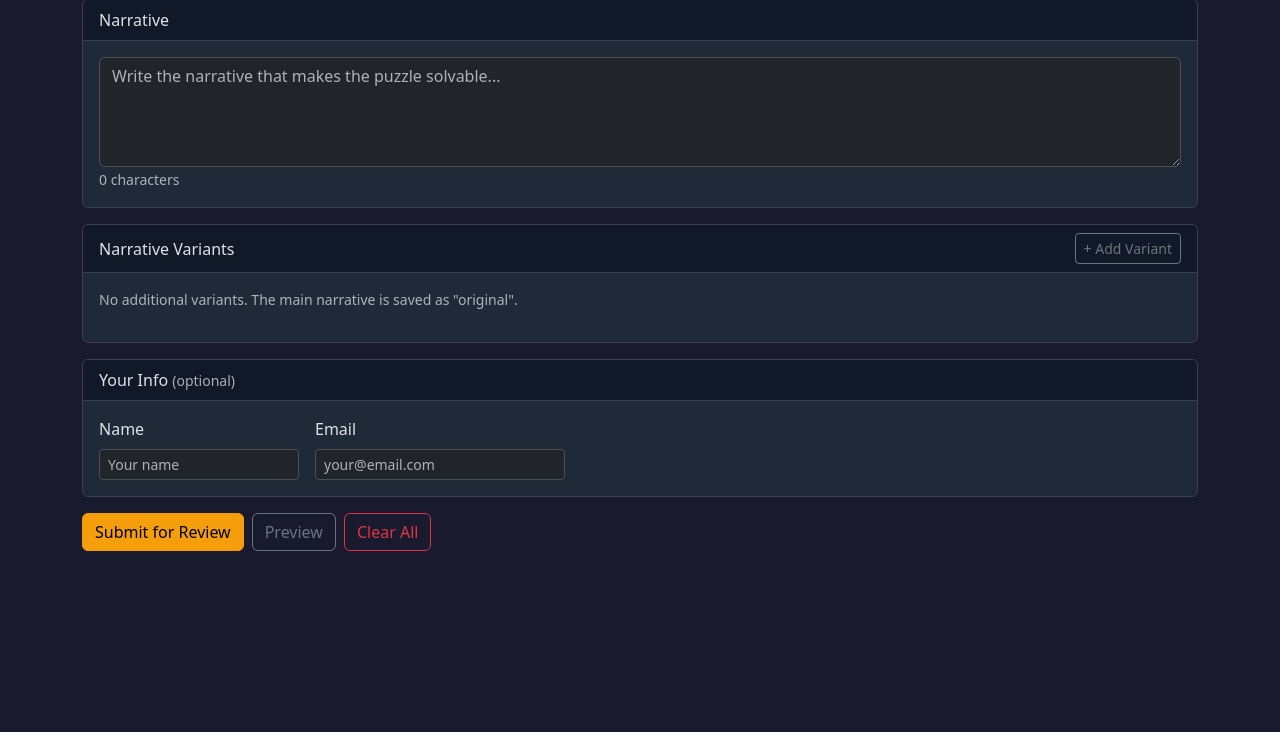
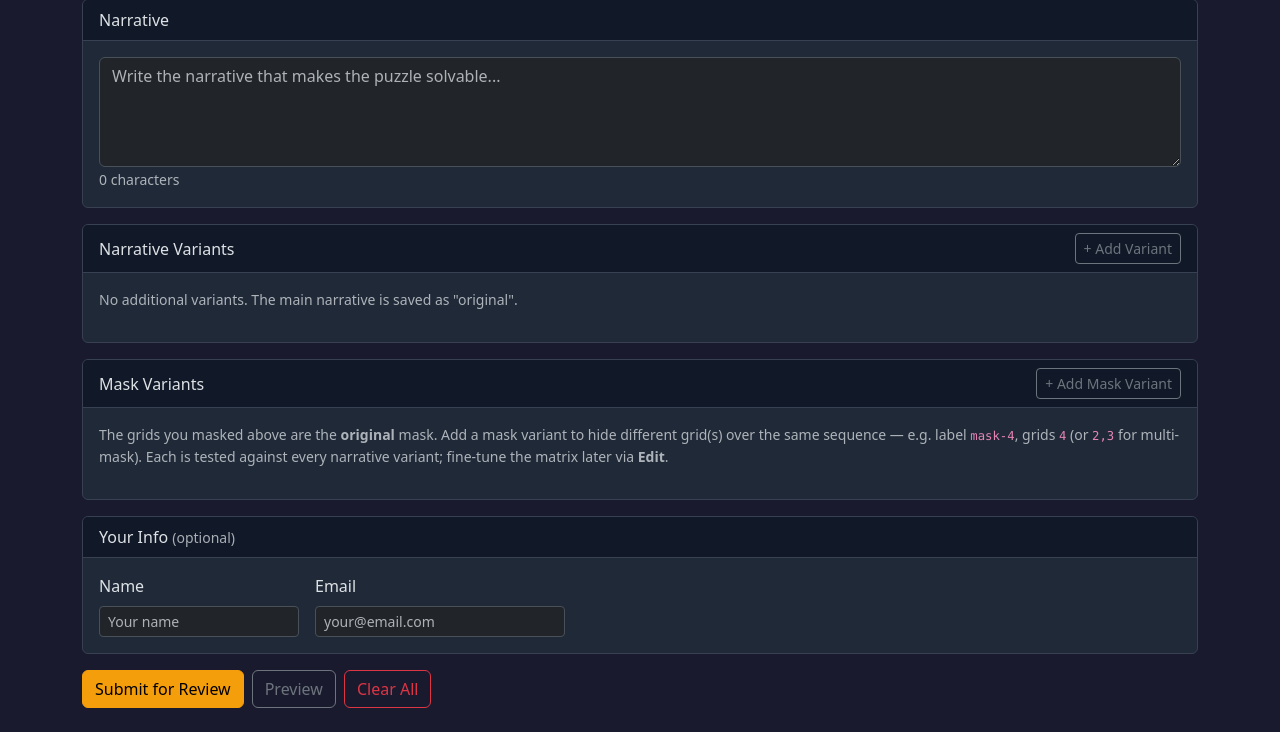
Before and after one commit to bertybaums/narc, a Flask app: page /create in a window 1280 px wide. Shown: the part 687-1419 px from the top of the page. Before the commit the page ends 1238 px from the top, so only its background shows below. Run offline with Flask 3, Linux system fonts and the light colour scheme; data that the repository does not hold is empty.

Commit message:
Add mask variants on the Create landing page (new puzzles)
Mask variants FK a saved puzzle, so mirror narrative variants: a
"+ Add Mask Variant" section on the Create page collects label + grids into
the save payload, and _save_puzzle_from_data persists each mask variant and
enables it against every narrative variant. The interactive matrix panel
still replaces this section in edit mode. Out-of-range grid numbers are
dropped server-side.

Co-Authored-By: Claude Opus 4.8 (1M context) <noreply@anthropic.com>

```diff
--- a/server.py
+++ b/server.py
@@ -806,6 +806,21 @@ def _save_puzzle_from_data(conn, data):
         conn, puzzle_id, "original", json.loads(masked_positions_json))
     for v in db.get_variants(conn, puzzle_id):
         db.set_variant_pair(conn, puzzle_id, v["variant_id"], orig_mask_id, enabled=1)
+
+    # User-defined mask variants from the Create page: persist each and enable
+    # every narrative variant against it by default (fine-tune matrix in Edit).
+    seq_len = len(sequence) if isinstance(sequence, list) else 0
+    for mv in data.get("mask_variants", []):
+        label = (mv.get("label") or "").strip()
+        mpos = mv.get("masked_positions")
+        if not label or label == "original" or not isinstance(mpos, list) or not mpos:
+            continue
+        mpos = sorted({p for p in mpos if isinstance(p, int) and 0 <= p < seq_len})
+        if not mpos:
+            continue
+        mvid = db.upsert_mask_variant(conn, puzzle_id, label, mpos)
+        for v in db.get_variants(conn, puzzle_id):
+            db.set_variant_pair(conn, puzzle_id, v["variant_id"], mvid, enabled=1)
 
     # Export JSON
     export_path = DATA_DIR / f"{puzzle_id}.json"
--- a/static/js/create.js
+++ b/static/js/create.js
@@ -342,6 +342,7 @@ function savePuzzle() {
 
     // Include variants
     data.variants = collectVariants();
+    data.mask_variants = collectMaskVariants();
 
     // Include submitter info and revision flag for visitors
     if (!IS_ADMIN) {
@@ -541,6 +542,9 @@ function clearAll() {
     document.getElementById('char-count').textContent = '0';
     document.getElementById('variants-container').innerHTML =
         '<p class="text-muted small" id="no-variants-msg">No additional variants. The main narrative is saved as "original".</p>';
+    const maskContainer = document.getElementById('mask-variants-container');
+    if (maskContainer) maskContainer.innerHTML =
+        '<p class="text-muted small" id="no-mask-variants-msg">The grids you masked above are the <strong>original</strong> mask. Add a mask variant to hide different grid(s) over the same sequence.</p>';
     buildSlots();
 }
 
@@ -577,6 +581,45 @@ function loadVariants(variants) {
     }
 }
 
+// --- Mask variant management ---
+// Additional masks (which grid[s] to hide) over the same sequence, defined at
+// creation time and persisted with the puzzle. Grid numbers are 1-indexed in the
+// UI, 0-indexed in the payload.
+
+function addMaskVariantField(label, positions) {
+    const msg = document.getElementById('no-mask-variants-msg');
+    if (msg) msg.style.display = 'none';
+    const container = document.getElementById('mask-variants-container');
+    if (!container) return;
+    const posStr = (positions && positions.length) ? positions.map(p => p + 1).join(',') : '';
+    const div = document.createElement('div');
+    div.className = 'd-flex gap-2 mb-2 mask-variant-field';
+    div.innerHTML = `
+        <input type="text" class="form-control form-control-sm mask-variant-label"
+               placeholder="label e.g. mask-4" value="${label || ''}" style="width:160px;">
+        <input type="text" class="form-control form-control-sm mask-variant-pos"
+               placeholder="grids to hide e.g. 4 or 2,3" value="${posStr}" style="width:200px;">
+        <button type="button" class="btn btn-sm btn-outline-danger"
+                onclick="this.closest('.mask-variant-field').remove()">Remove</button>
+    `;
+    container.appendChild(div);
+}
+
+function collectMaskVariants() {
+    const out = [];
+    document.querySelectorAll('.mask-variant-field').forEach(f => {
+        const label = f.querySelector('.mask-variant-label').value.trim();
+        const raw = f.querySelector('.mask-variant-pos').value.trim();
+        if (!label || label === 'original' || !raw) return;
+        const positions = [...new Set(
+            raw.split(',').map(s => parseInt(s.trim(), 10) - 1)
+               .filter(n => !isNaN(n) && n >= 0 && n < numSlots)
+        )].sort((a, b) => a - b);
+        if (positions.length) out.push({ label: label, masked_positions: positions });
+    });
+    return out;
+}
+
 function determineCreator() {
     // New puzzle from scratch = human
     if (!IS_REVISION && !EDIT_DATA) return 'human';
--- a/templates/create.html
+++ b/templates/create.html
@@ -80,17 +80,23 @@
             </div>
         </div>
 
-        <!-- Mask variants & test matrix (owner/reviewer, editing a saved puzzle) -->
+        <!-- Mask variants. In edit mode (saved puzzle) the interactive test-matrix
+             panel replaces this input section. -->
         {% if user and user.role in ('owner', 'reviewer') and puzzle and not revise_mode %}
         {% include '_mask_matrix.html' %}
-        {% elif user and user.role in ('owner', 'reviewer') %}
-        <div class="card mb-3 border-secondary">
-            <div class="card-header py-2"><span class="small text-muted">Mask variants &amp; test matrix</span></div>
-            <div class="card-body py-2 small text-muted">
-                Mask variants (hiding a different grid over the same sequence) attach to a
-                <strong>saved</strong> puzzle. Save this puzzle, then open it with the
-                <strong>Edit</strong> button (on its Solve or Browse card) to add mask
-                variants and toggle the test matrix.
+        {% else %}
+        <div class="card mb-3">
+            <div class="card-header d-flex justify-content-between align-items-center">
+                Mask Variants
+                <button type="button" class="btn btn-sm btn-outline-secondary" onclick="addMaskVariantField()">+ Add Mask Variant</button>
+            </div>
+            <div class="card-body" id="mask-variants-container">
+                <p class="text-muted small" id="no-mask-variants-msg">
+                    The grids you masked above are the <strong>original</strong> mask. Add a mask
+                    variant to hide different grid(s) over the same sequence — e.g. label
+                    <code>mask-4</code>, grids <code>4</code> (or <code>2,3</code> for multi-mask).
+                    Each is tested against every narrative variant; fine-tune the matrix later via <strong>Edit</strong>.
+                </p>
             </div>
         </div>
         {% endif %}
```
